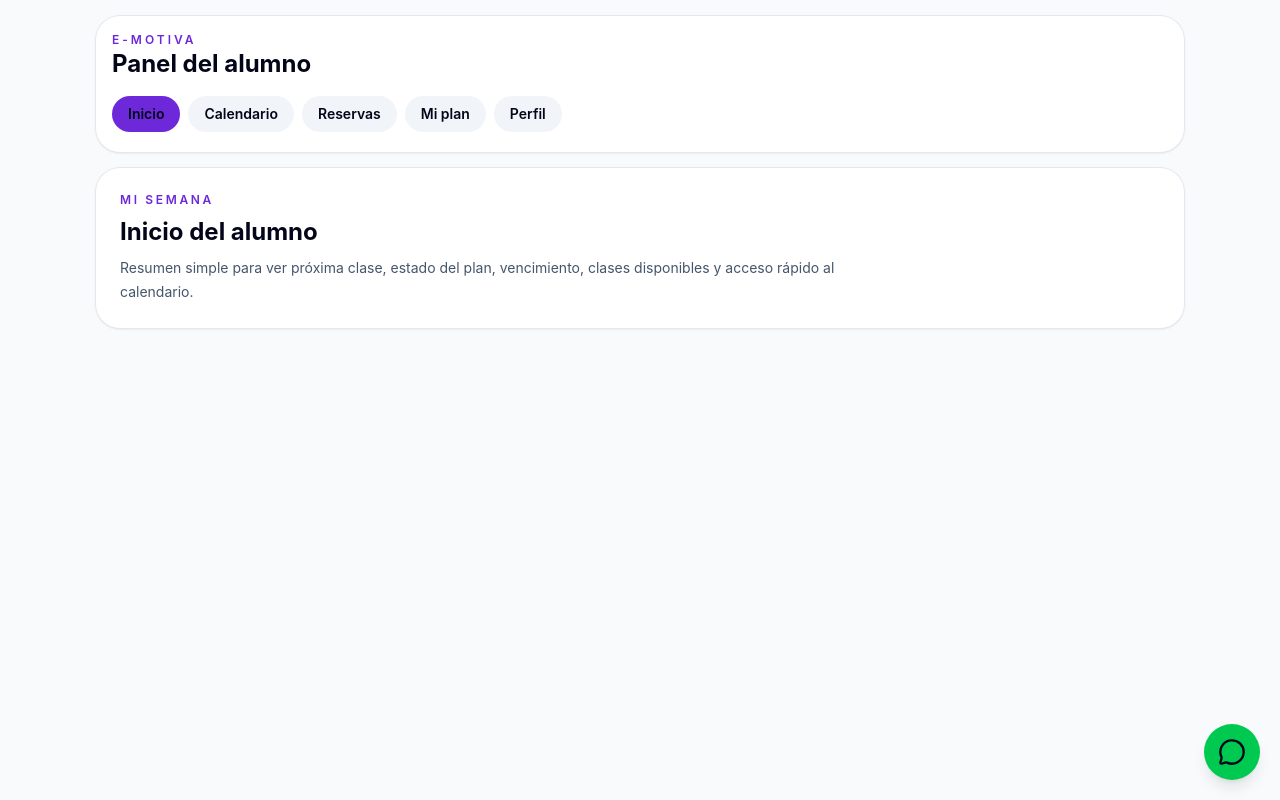
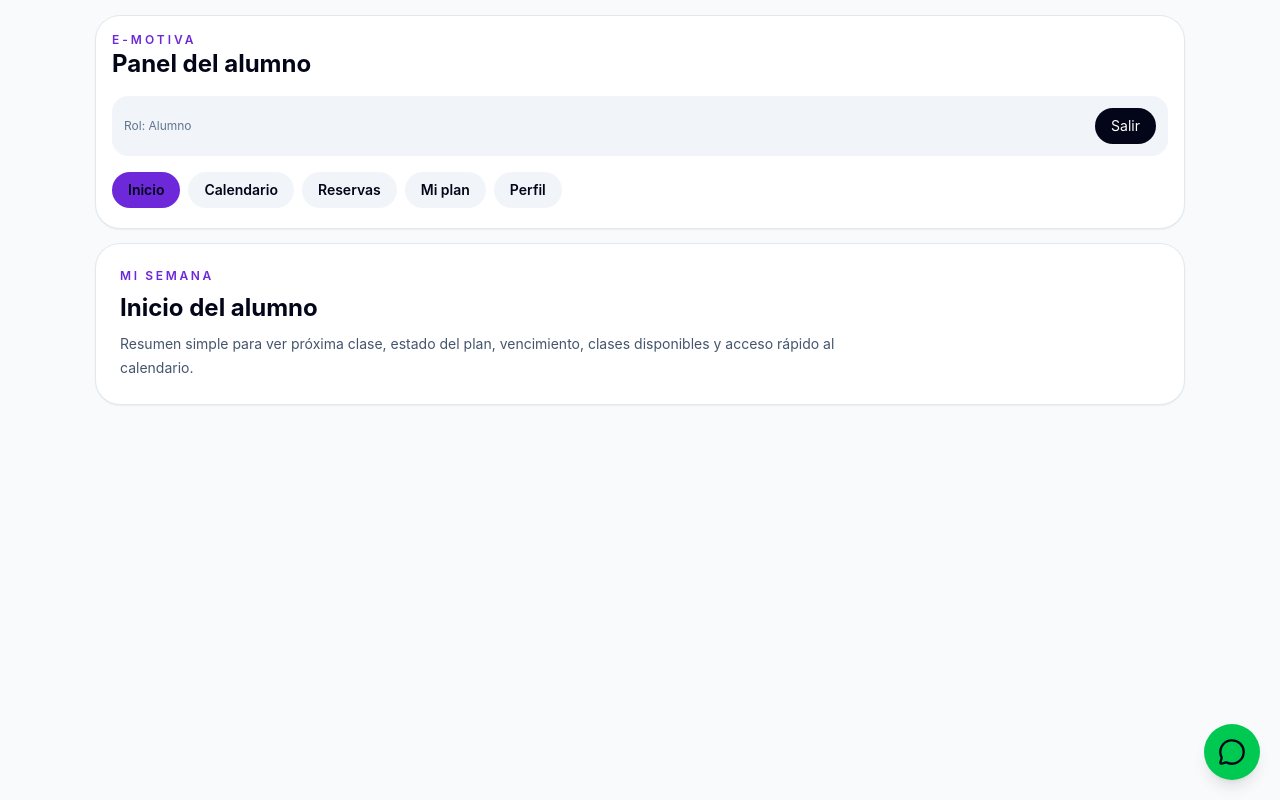
Before and after one commit to RanquelTechLab-Dev/Gimnasio-E--Motiva, a React (Vite) app: page /app in a window 1280 px wide. Built offline with nearby package versions, Linux system fonts and the light colour scheme; no server answers.

Commit message:
RAN-8 show session state in student layout

```diff
--- a/src/shared/StudentLayout.tsx
+++ b/src/shared/StudentLayout.tsx
@@ -1,4 +1,5 @@
 import { NavLink, Outlet } from 'react-router-dom';
+import { SessionBadge } from '../auth/SessionBadge';
 
 const studentLinks = [
   { to: '/app', label: 'Inicio', end: true },
@@ -14,6 +15,7 @@ export function StudentLayout() {
       <header className="mb-4 rounded-3xl bg-white p-4 shadow-sm ring-1 ring-slate-200">
         <p className="text-xs font-semibold uppercase tracking-[0.25em] text-emotiva-600">E-Motiva</p>
         <h1 className="text-2xl font-bold text-slate-950">Panel del alumno</h1>
+        <SessionBadge />
         <nav className="mt-4 flex gap-2 overflow-x-auto pb-1">
           {studentLinks.map((link) => (
             <NavLink
```
